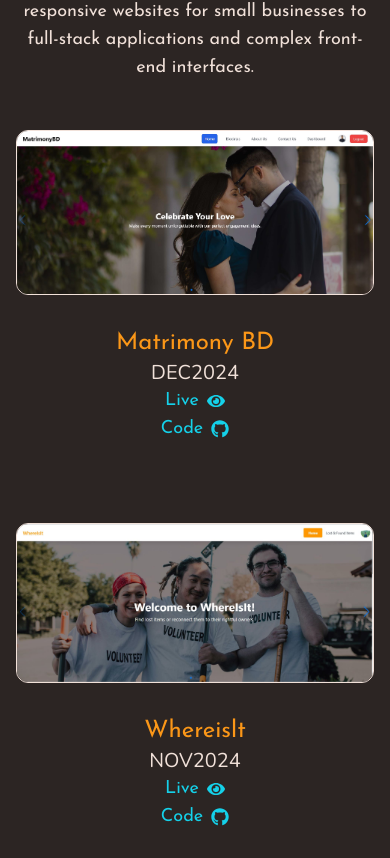
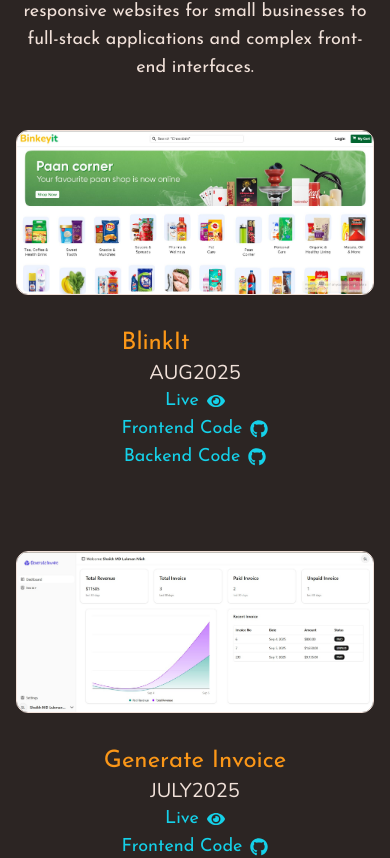
Before and after one commit to lukmanxpert/portfolio-lukmanxpert, a React (Vite) app: page / in a window 390 px wide. Shown: the part 4310-5168 px from the top of the page. Built offline with nearby package versions, Linux system fonts and the light colour scheme.

Commit message:
added all projects

```diff
--- a/src/components/projectsSection/ProjectsMain.jsx
+++ b/src/components/projectsSection/ProjectsMain.jsx
@@ -2,32 +2,55 @@ import ProjectsText from "./ProjectsText";
 import SingleProject from "./SingleProject";
 import { motion } from "framer-motion";
 import { fadeIn } from "../../framerMotion/variants";
-import image1 from "../../assets/MatrimonyBD.jpg"
-import image2 from "../../assets/Whereislt.jpg"
-import image3 from "../../assets/GadgetHeaven.jpg"
+import blinkItImage from "../../assets/blinkIt.jpg"
+import generateInvoice from "../../assets/generateInvoice.jpg"
+import matrimonyImage from "../../assets/MatrimonyBD.jpg"
+import whereIsItImage from "../../assets/Whereislt.jpg"
+import gadgetHavenImage from "../../assets/GadgetHeaven.jpg"
 const projects = [
+  {
+    name: "BlinkIt",
+    year: "AUG2025",
+    align: "right",
+    image: blinkItImage,
+    frontend: "https://github.com/lukmanxpert/blinkit-client",
+    backend: "https://github.com/lukmanxpert/blinkit-server",
+    liveLink: "https://blinkit-client-drab.vercel.app/",
+  },
+  {
+    name: "Generate Invoice",
+    year: "JULY2025",
+    align: "left",
+    image: generateInvoice,
+    frontend: "https://github.com/lukmanxpert/generate-invoice",
+    backend: "",
+    liveLink: "https://generate-invoice-five.vercel.app/",
+  },
   {
     name: "Matrimony BD",
     year: "DEC2024",
     align: "right",
-    image: image1,
-    githubLink: "https://github.com/lukmanxpert/matrimonybd-client",
+    image: matrimonyImage,
+    frontend: "https://github.com/lukmanxpert/matrimonybd-client",
+    backend: "https://github.com/lukmanxpert/matrimonybd-server",
     liveLink: "https://matrimonybd-be814.web.app/home",
   },
   {
     name: "Whereislt",
     year: "NOV2024",
     align: "left",
-    image: image2,
-    githubLink: "https://github.com/lukmanxpert/WhereIslt-client-side",
+    image: whereIsItImage,
+    frontend: "https://github.com/lukmanxpert/WhereIslt-client-side",
+    backend: "https://github.com/lukmanxpert/WhereIslt-server-side",
     liveLink: "https://whereislt.netlify.app/home"
   },
   {
     name: "Gadget Heaven",
     year: "OCT2024",
     align: "right",
-    image: image3,
-    githubLink: "https://github.com/lukmanxpert/gadget-heaven",
+    image: gadgetHavenImage,
+    frontend: "https://github.com/lukmanxpert/gadget-heaven",
+    backend: "",
     liveLink: "https://gadget-heaven01.netlify.app/"
   }
 ];
@@ -52,8 +75,9 @@ const ProjectsMain = () => {
               year={project.year}
               align={project.align}
               image={project.image}
-              code={project.githubLink}
+              frontend={project.frontend}
               live={project.liveLink}
+              backend={project.backend}
             />
           );
         })}
--- a/src/components/projectsSection/SingleProject.jsx
+++ b/src/components/projectsSection/SingleProject.jsx
@@ -3,44 +3,48 @@ import { motion } from "framer-motion";
 import { fadeIn } from "../../framerMotion/variants";
 import { FaEye, FaGithub } from "react-icons/fa";
 
-const SingleProject = ({ name, year, align, image, code, live }) => {
+const SingleProject = ({ name, year, align, image, frontend, backend, live }) => {
   return (
     <motion.div
       variants={fadeIn("top", 0)}
       initial="hidden"
       whileInView="show"
       viewport={{ once: false, amount: 0.1 }}
-      className={`flex w-full sm:flex-col-reverse items-center gap-8 ${
-        align === "left" ? "md:flex-row" : "md:flex-row-reverse"
-      } justify-end sm:flex-col`}
+      className={`flex w-full sm:flex-col-reverse items-center gap-8 ${align === "left" ? "md:flex-row" : "md:flex-row-reverse"
+        } justify-end sm:flex-col`}
     >
       <div>
         <h2 className="md:text-3xl sm:text-2xl text-orange ">{name}</h2>
         <h2
-          className={`text-xl font-thin text-white font-special sm:text-center ${
-            align === "left" ? "md:text-right" : "md:text-left"
-          }`}
+          className={`text-xl font-thin text-white font-special sm:text-center ${align === "left" ? "md:text-right" : "md:text-left"
+            }`}
         >
           {year}
         </h2>
         <a
           href={live}
           target="_blank"
-          className={`text-lg flex gap-2 items-center text-cyan hover:text-orange transition-all duration-500 cursor-pointer sm:justify-self-center ${
-            align === "left" ? "md:justify-self-end" : "md:justify-self-start"
-          }`}
+          className={`text-lg flex gap-2 items-center text-cyan hover:text-orange transition-all duration-500 cursor-pointer sm:justify-self-center ${align === "left" ? "md:justify-self-end" : "md:justify-self-start"
+            }`}
         >
           Live <FaEye />
         </a>
-        <a
-          href={code}
+        {frontend && <a
+          href={frontend}
           target="_blank"
-          className={`text-lg flex gap-2 items-center text-cyan hover:text-orange transition-all duration-500 cursor-pointer sm:justify-self-center ${
-            align === "left" ? "md:justify-self-end" : "md:justify-self-start"
-          }`}
+          className={`text-lg flex gap-2 items-center text-cyan hover:text-orange transition-all duration-500 cursor-pointer sm:justify-self-center ${align === "left" ? "md:justify-self-end" : "md:justify-self-start"
+            }`}
         >
-          Code <FaGithub />
-        </a>
+          Frontend Code <FaGithub />
+        </a>}
+        {backend && <a
+          href={backend}
+          target="_blank"
+          className={`text-lg flex gap-2 items-center text-cyan hover:text-orange transition-all duration-500 cursor-pointer sm:justify-self-center ${align === "left" ? "md:justify-self-end" : "md:justify-self-start"
+            }`}
+        >
+          Backend Code <FaGithub />
+        </a>}
       </div>
       <div className="max-h-[220px] max-w-[400px] rounded-xl overflow-hidden hover:scale-110 transform transition-all duration-500 ralative border border-white">
         <div className="w-full h-full bg-cyan opacity-50 absolute top-0 left-0 hover:opacity-0 transition-all duration-500 md:block sm:hidden"></div>
```
Also changed, not shown: src/assets/blinkIt.jpg (added), src/assets/generateInvoice.jpg (added).
